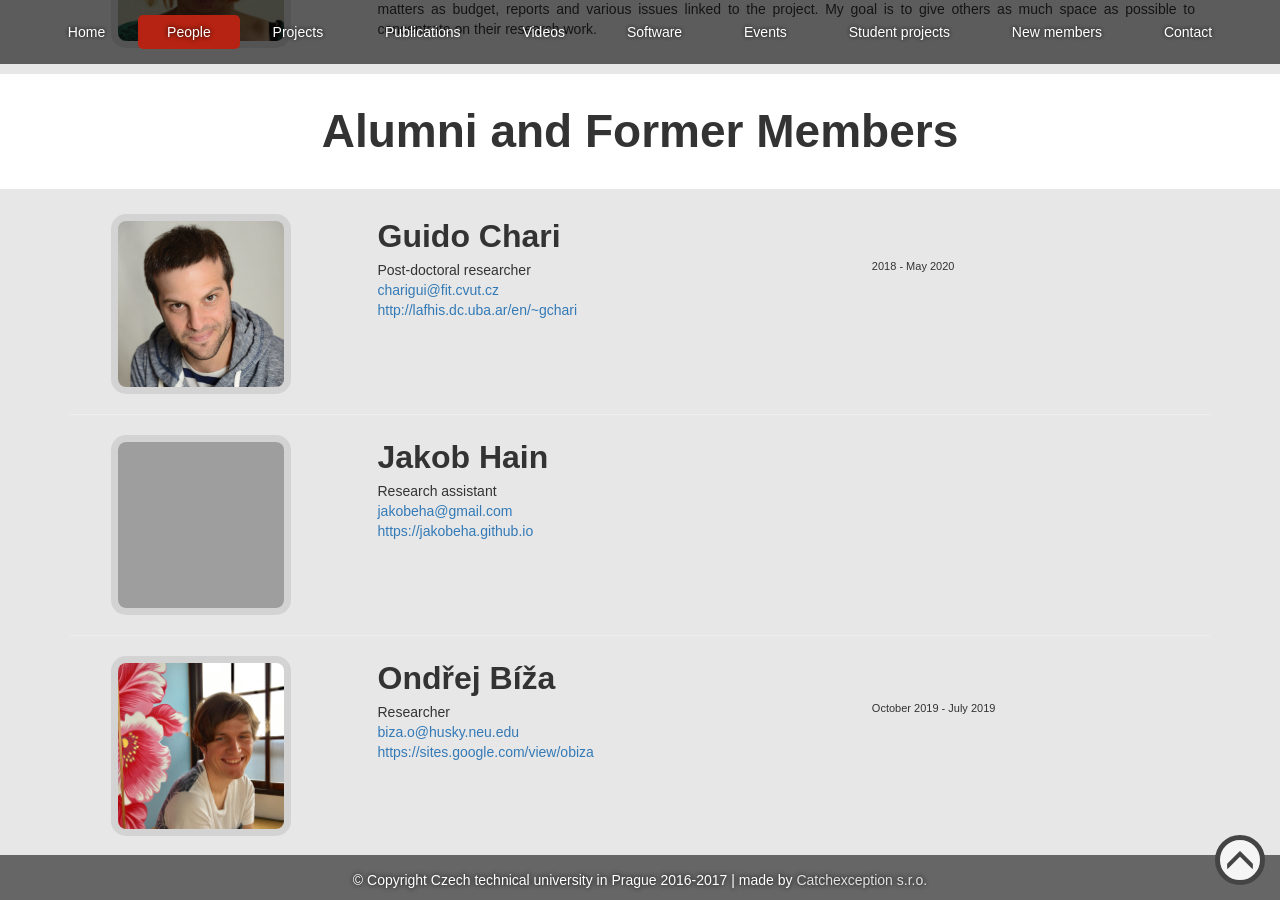
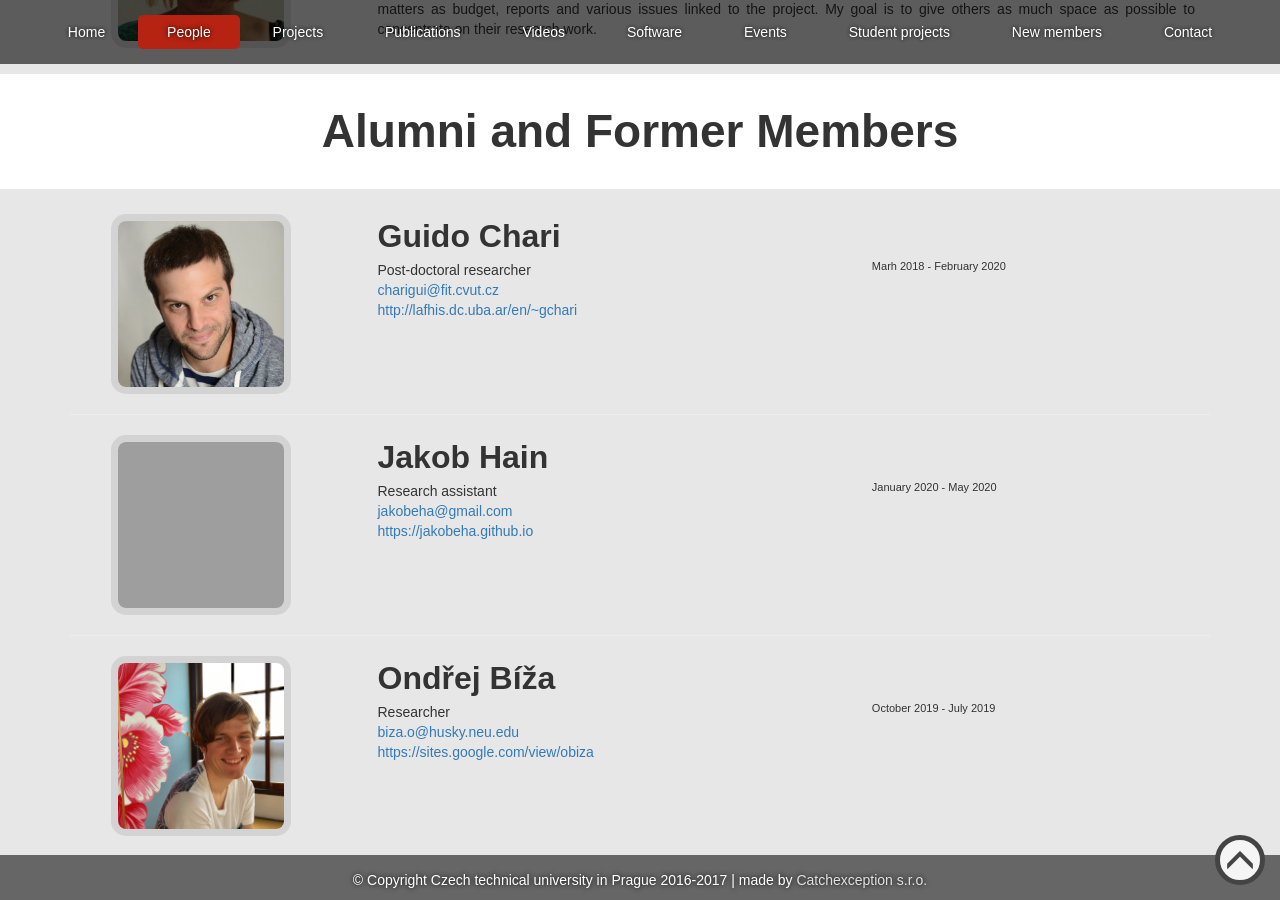
Before and after one commit to PRL-PRG/prl-prg.github.io, a Jekyll site: the page built from people.md, in a window 1280 px wide and 900 px high, scrolled down 4111 px. Built offline with Jekyll 4.4.1, drawn with Linux system fonts in a browser that asks for light colours; grey boxes are pictures that could not be loaded.

Commit message:
Updated dates

```diff
--- a/people.md
+++ b/people.md
@@ -175,7 +175,7 @@ people:
     title: Post-doctoral researcher
     email: charigui@fit.cvut.cz
     web: http://lafhis.dc.uba.ar/en/~gchari
-    bio: 2018 - May 2020
+    bio: Marh 2018 - February 2020
 #    - Joined Czech Technical University, 2018
 #    - PhD, Buenos Aires University, 2017
 #    note: "My main research interest aims at making programming languages more flexible. I am also interested in ensuring that dynamic PLs do not suffer from prohibitive performance overheads. In addition, I am interested in providing mechanism to help developers reason about the correctness of their programs."
@@ -186,7 +186,7 @@ people:
     title: Research assistant
     email: jakobeha@gmail.com
     web: https://jakobeha.github.io
-    bio: 2020
+    bio: January 2020 - May 2020
 #    - Joined Czech Technical University, 2020
 #    - BA in Computer Science, Northeastern University, 2020
 #    note: "I'm interested in program design, analysis, and verification, in order to make it easier for developers to create software. Currently I'm working with the R programming language."
```
